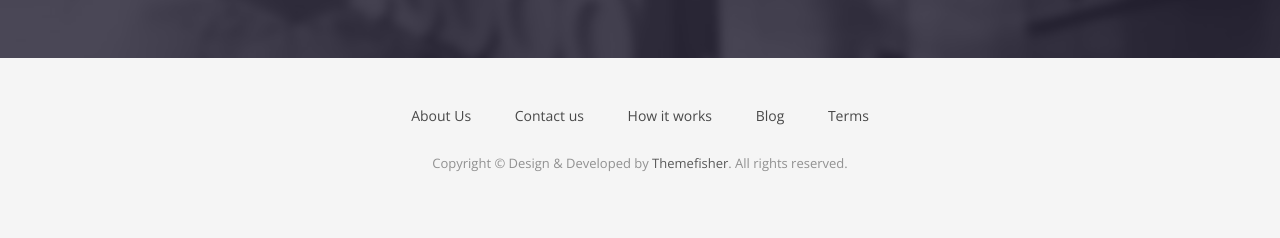
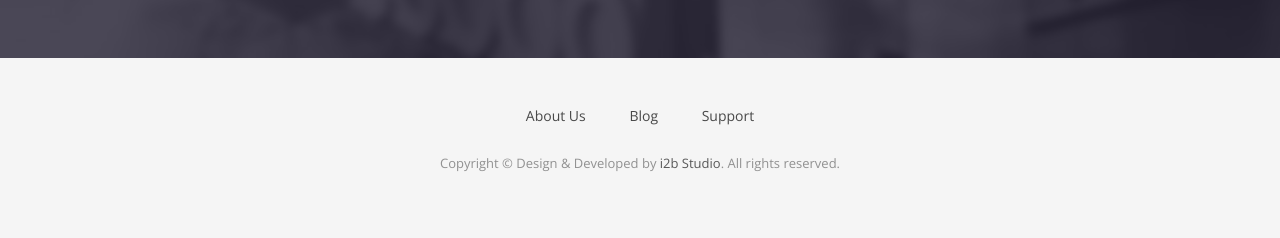
Before and after one commit to jurgencalleja/Lisa-Maria-Foundation, a Jekyll site: the page built from index.html, in a window 1280 px wide. Shown: the part 1913-2151 px from the top of the page. Built offline with Jekyll 4.4.1, drawn with Linux system fonts in a browser that asks for light colours; nearby versions of some CDN libraries; some web fonts are replaced.

Commit message:
update footer

```diff
--- a/_includes/footer.html
+++ b/_includes/footer.html
@@ -6,13 +6,11 @@
         <div class="footer-manu">
           <ul>
             <li><a href="#">About Us</a></li>
-            <li><a href="{{ site.baseurl }}/contact">Contact us</a></li>
-            <li><a href="#">How it works</a></li>
             <li><a href="{{ site.baseurl }}/blog">Blog</a></li>
-            <li><a href="#">Terms</a></li>
+            <li><a href="#">Support</a></li>
           </ul>
         </div>
-        <p>Copyright &copy; Design &amp; Developed by <a href="http://www.themefisher.com">Themefisher</a>. All rights reserved.</p>
+        <p>Copyright &copy; Design &amp; Developed by <a href="https://i2b.studio/">i2b Studio</a>. All rights reserved.</p>
       </div>
     </div>
   </div>
```
